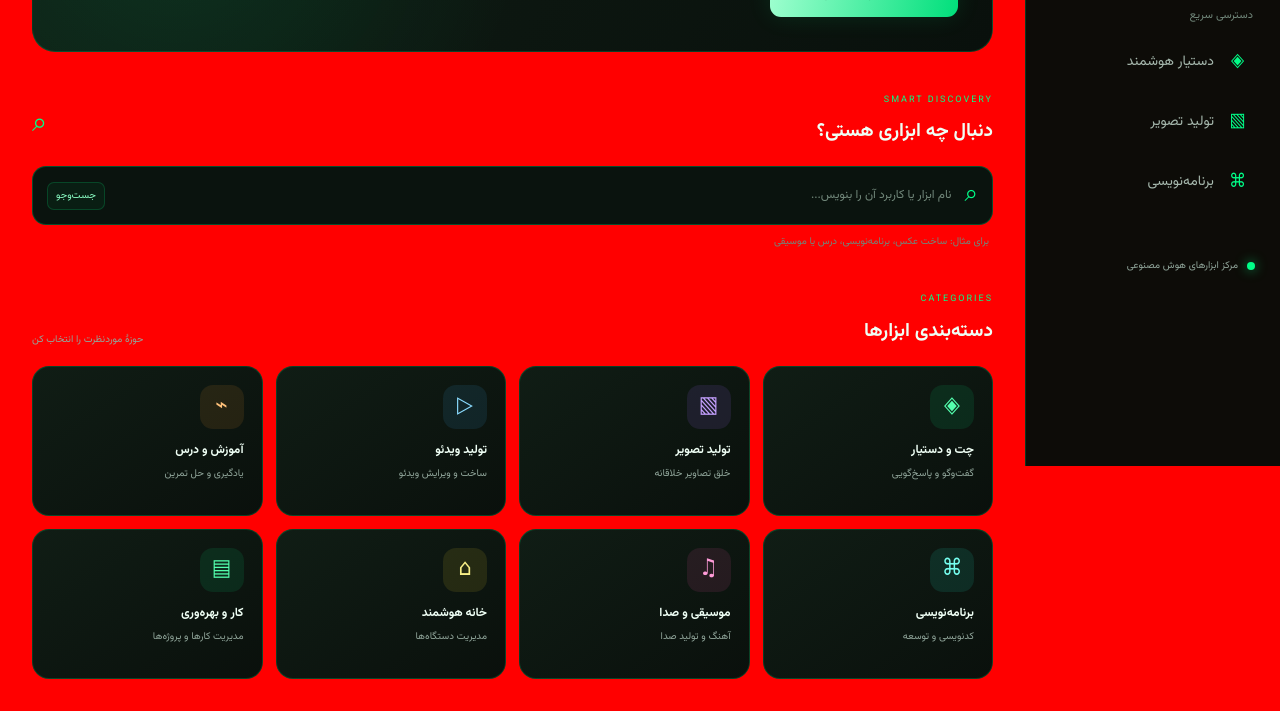
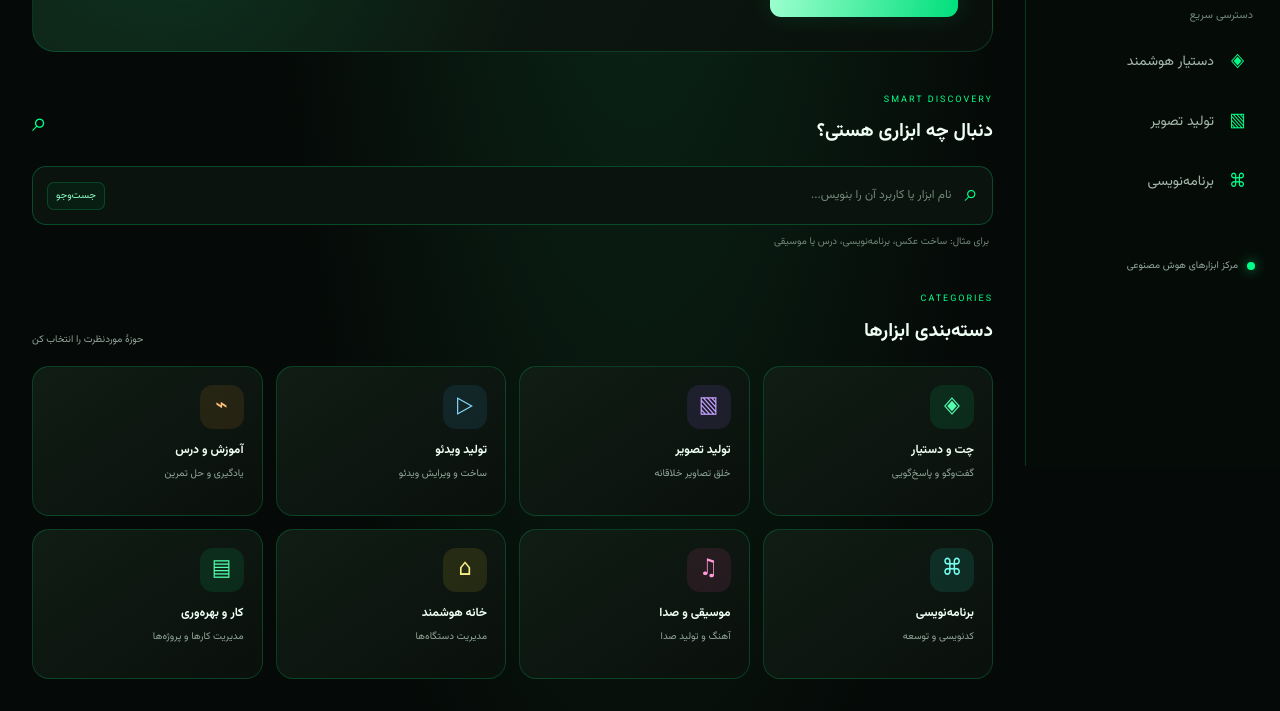
Before and after one commit to yosoftamarzadeh99a-max/nexora-ai, a plain HTML site: page index.html in a window 1280 px wide. Shown: the part 334-1045 px from the top of the page. Drawn offline with Linux system fonts and the light colour scheme.

Commit message:
Update style.css

```diff
--- a/style.css
+++ b/style.css
@@ -24,7 +24,6 @@
 }
 
 body {
-background: #ff0000 !important;
   margin: 0;
   min-height: 100vh;
   background:
```
